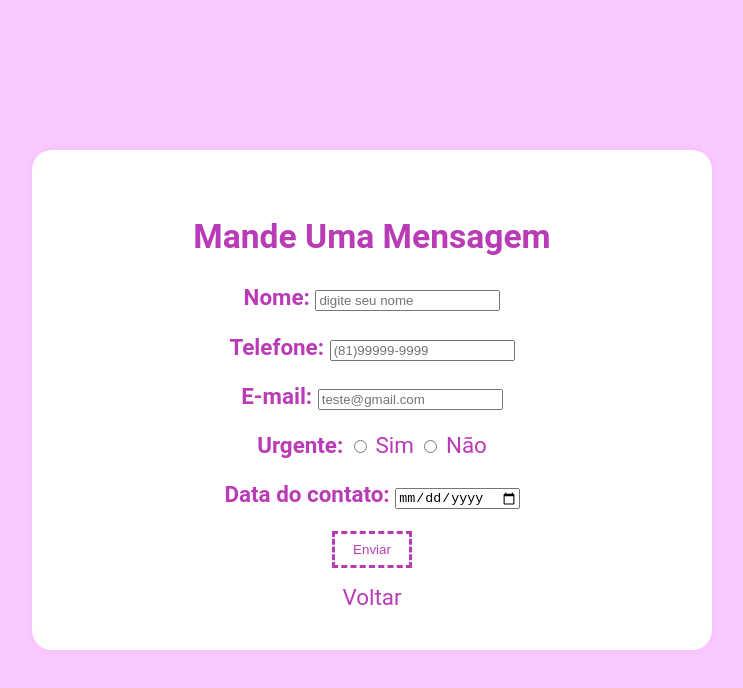
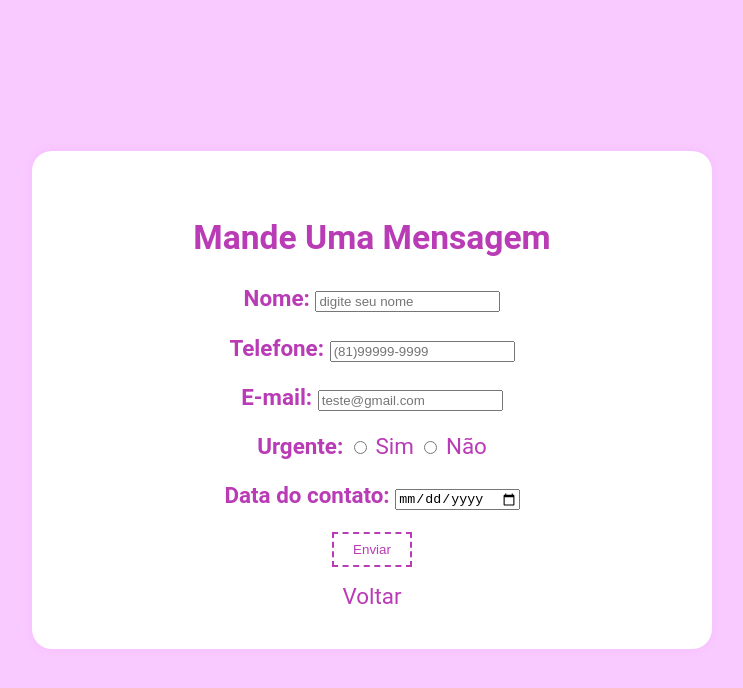
Before and after one commit to nessalive/Portfolio, a plain HTML site: page Portifolio/contateme.html in a window 1280 px wide. Shown: the whole page, without its empty margins (268-1011 px from the left). Drawn offline with Linux system fonts and the light colour scheme.

Commit message:
Fix: Ajuste no css da pagina contateme.

```diff
--- a/Portifolio/style.css
+++ b/Portifolio/style.css
@@ -67,16 +67,14 @@ button {
     margin-bottom: 1rem;
     padding: 0.5rem;
     width: 5rem;
-    border-width: 30px;
-    border: #b93bb5;
-    border-style: dashed;
+    border: 2px dashed #b93bb5
 
 }
 
 button:hover {
     text-decoration: underline;
     color: #e589f1;
-    transform: scale(1.2)
+    transform: scale(1.2);
 }
 
 label {
```
